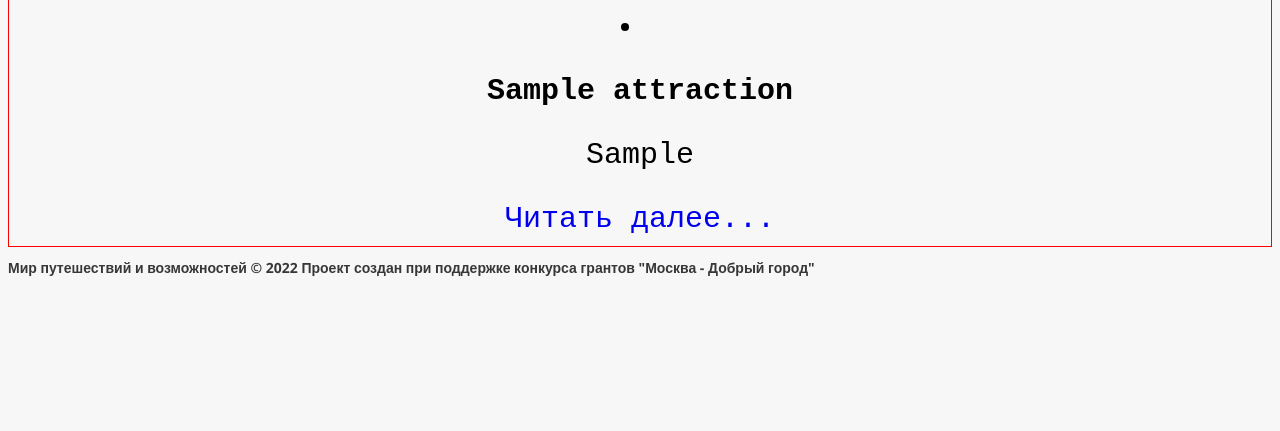
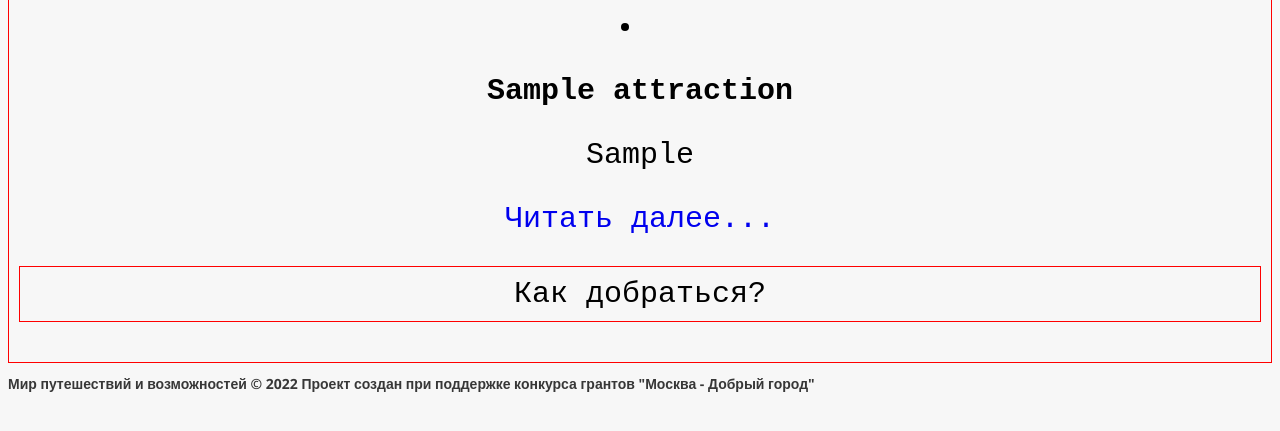
Before and after one commit to mobil6000/accessible-attractions, a Django app: template server/templates/main/attractions.html in a window 1280 px wide; the page is wider, and only the part inside the window is pictured. Shown: the part 352-783 px from the top of that part. Run offline with Django 4.2, Linux system fonts and the light colour scheme; the template is opened without the code that fills it: most values are stand-ins (such as "Sample title", 1, 10 or a date in 2020); some libraries are stand-ins or nearby versions.

Commit message:
Put url for routes into the page with list of attractions

```diff
--- a/server/templates/main/attractions.html
+++ b/server/templates/main/attractions.html
@@ -12,6 +12,7 @@
         <p><b>{{ attraction.name }}</b></p>
         <p>{{ attraction.short_info }}</p>
         <a href="{% url 'attraction_detail' attraction.attraction_id %}">Читать далее...</a>
+        <a href="{% url 'routes' attraction.attraction_id %}"> <p class="rich_text">Как добраться?</p> </a>
       </li>
       {% endfor %}
     </ul>
```
Lines whose indentation alone changed are shown as unchanged.
